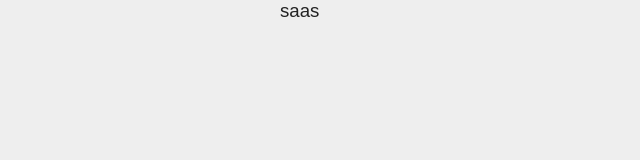
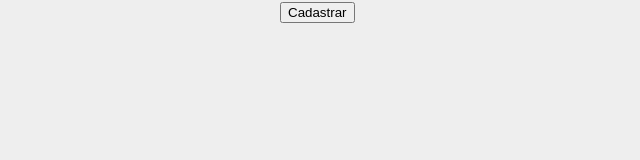
Before and after one commit to Galogico/LojaNode-React, a React (Create React App) app in the folder client/: page /register in a window 1280 px wide. Shown: the top 160 px of the page, without its empty margins (0-640 px from the left). Built offline with nearby package versions, Linux system fonts and the light colour scheme.

Commit message:
adicionando o botao de cadastrar

```diff
--- a/client/src/pages/Registrar.jsx
+++ b/client/src/pages/Registrar.jsx
@@ -1,8 +1,24 @@
 import React from 'react'
+import { useState } from 'react'
+import axios from 'axios'
+function Registrar() {
+  const [user,setUser] = useState({
+                                    name: 'testando2',
+                                    email:'testando2@gmail.com',
+                                    age: 12,
+                                    password: 'super123',
+                                    confirmPassword:'super123'
+                                  })
+  function cadastrarUsuario(user){
+    axios.post('http://localhost:8081/auth/register/user',user)
+      .then(res=>console.log(res.data))
+      .catch(erro=> console.log(erro))
+  }
 
-function Registrar() {
   return (
-    <div>saas</div>
+    <div>
+      <button onClick={()=>cadastrarUsuario(user)}>Cadastrar</button>
+    </div>
   )
 }
 
```
Also changed, not shown: 1 other file (tests, documents, lock files or other folders).
